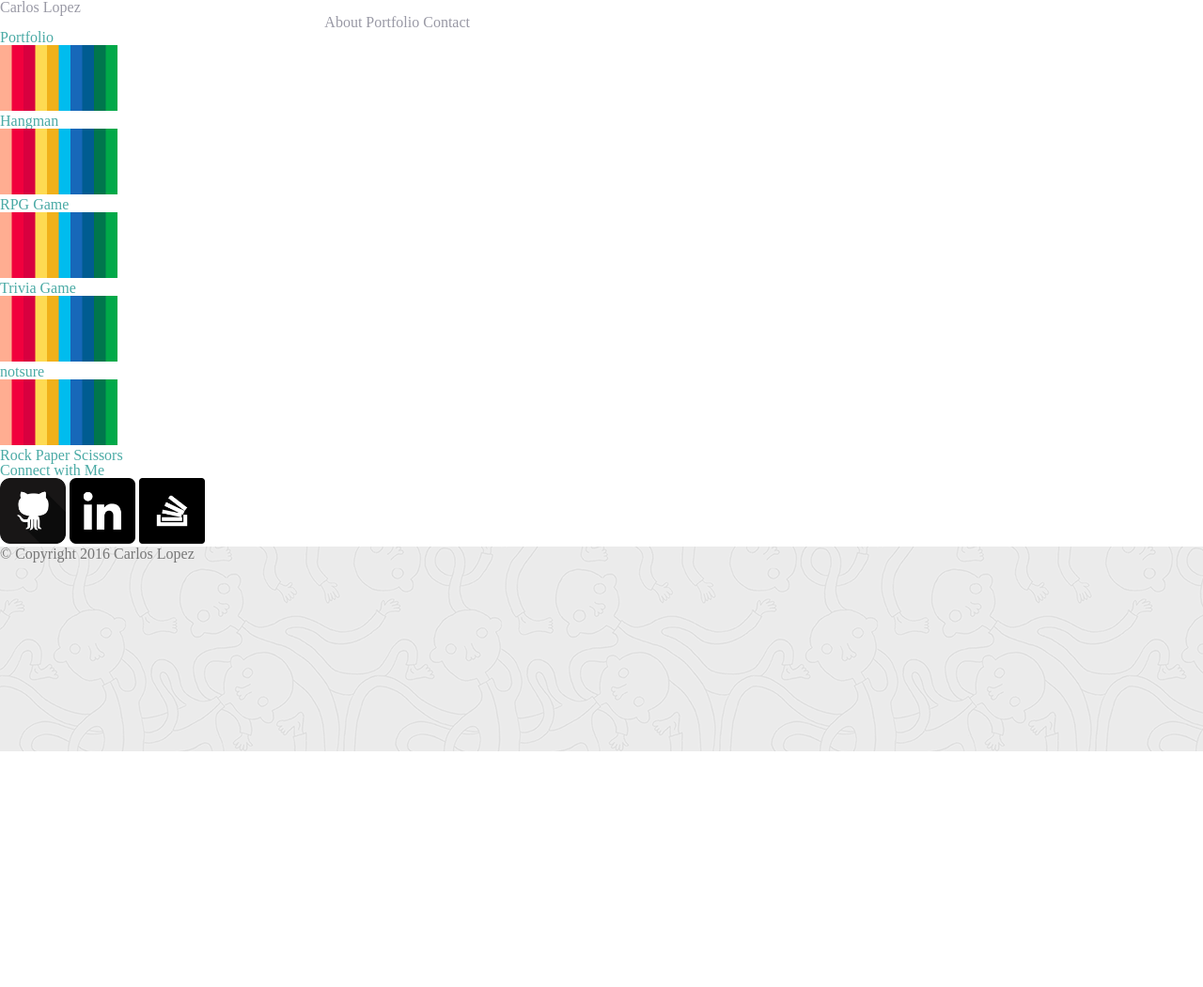
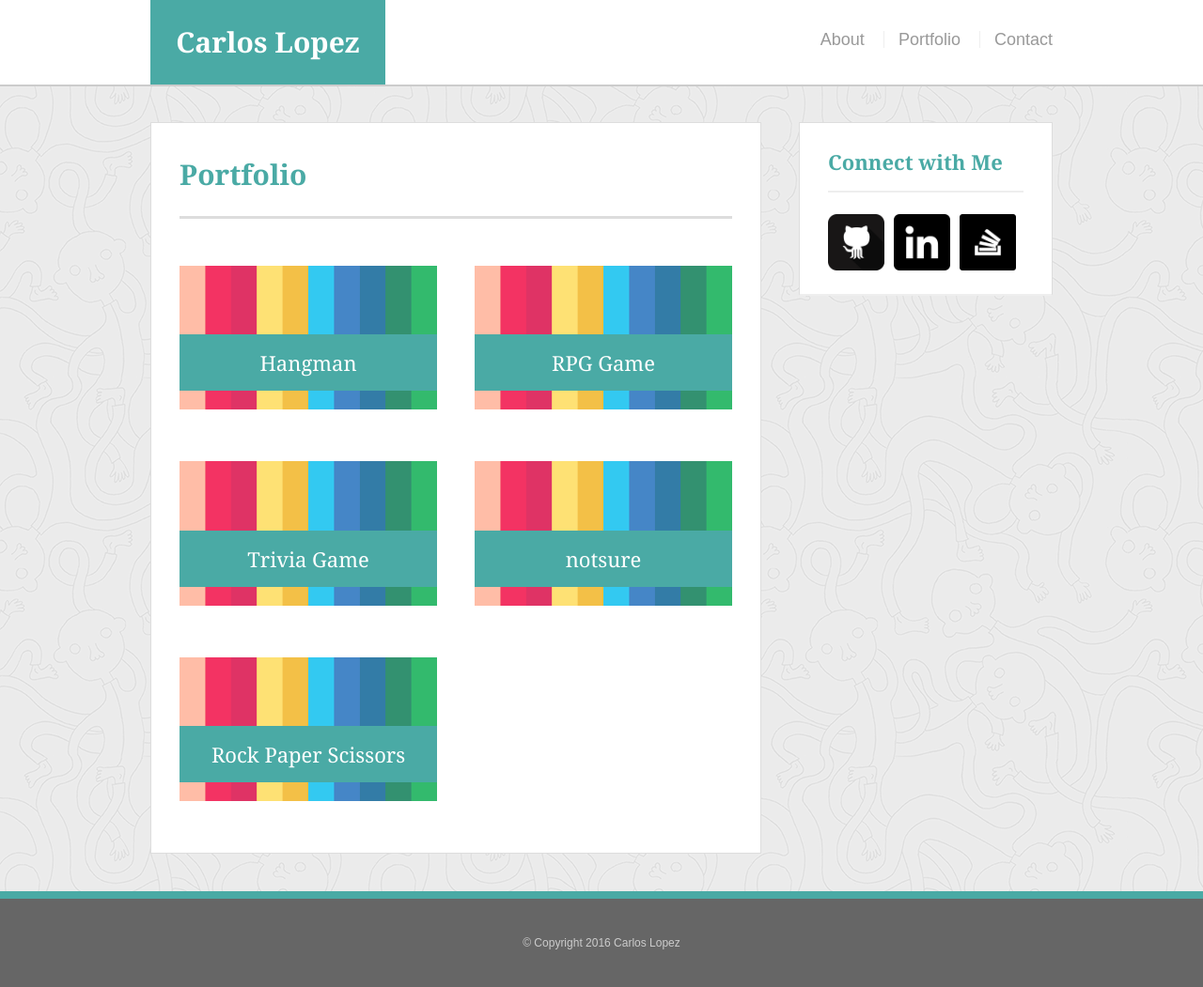
Before and after one commit to clo2go/basic_portfolio, a PHP site: page /portfolio.html in a window 1280 px wide. Shown: the whole page at 94% size. Before the commit the page ends 800 px from the top, so only its background shows below. Run offline with PHP 8.4, Linux system fonts and the light colour scheme.

Commit message:
updated portfolio with placeholder images

```diff
--- a/assets/css/style.css
+++ b/assets/css/style.css
@@ -1,154 +1,233 @@
-
 * {
-
-}
-/* borrowed from MattS*/
-
-/*.wrapper {
-	min-height: 100%;
-	height: auto !important;
-	height: 100%;
-	margin: 0 auto -109px;
+	box-sizing:border-box;
 }
 
-.push {
-	height: 109px;
-}*/
 
 body {
 	background-image:url(../images/ignasi_pattern_s.png);
 	font-family: 'Arial', 'Helvetica Neue', Helvetica, sans-serif;
 	color: #777777;
-	margin: 0px;
-	padding: 0px;
 	font-size: 18px;
+	line-height: 34px;
 }
-a{
-	color: #9999A5;
+
+.container {
+	width: 100%;
+	max-width: 960px;
+	margin: 0 auto;
+	clear: both;
+}
+
+h1, h2, h3, p {
+	margin-bottom: 20px;
+}
+
+p:last-child {
+	margin-bottom: 0;
+}
+
+h1, h2, h3 {
+	font-family: 'Georgia', Times, Times New Roman, serif;
+	font-weight: 700;
+	color: #4aaaa5;
+}
+
+h1 {
+	font-size: 30px;
+	line-height: 49px;
+	border-bottom: 3px solid #ddd;
+	padding-bottom: 20px;
+}
+
+h2, h3 {
+	font-size: 22px;
+}
+
+/*HEADER*/
+
+#masthead {
+	background: #fff;
+	margin: 0 0 30px;
+	z-index: 99;
+	color; #fff;
+	overflow: auto;
+	border-bottom: 2px solid #ccc;
+	position: fixed;
+	width: 100%;
+}
+
+#logo {
+	width: 250px;
+	height: 90px;
+	background: #4aaaa5;
+	float: left;
+	font-family: 'Georgia', Times, Times New Roman, serif;
+	text-align: center;
+	line-height: 90px;
+	color: #fff;
+	font-weight: 700;
+	font-size: 30px;
 	text-decoration: none;
 }
-h1,h3,h4 {
-  /*border-bottom: 2px solid #ccc;
-  color: #4aaaa5;
-  font-family: 'Georgia', Times, Times New Roman, serif;
-  margin-bottom: 20px;
-  padding-bottom: 20px;*/
- 	font-family: 'Georgia', Times, Times New Roman, serif;
-	font-weight: bold;
-	font-size: 30px;
-	color: #4aaaa5;
+
+nav {
+	float: right;
+	margin-top: 25px;
+
 }
-header {
-	background: #ffffff;
-	border-bottom: 2px solid #cccccc;
+
+nav a {
+	color: #999;
+	text-decoration: none;
+	margin-left: 15px;
+	display: inline-block;
+	border-left: 1px solid #efefef;
+	padding-left: 15px;
+	line-height: 18px;
 }
-h1 {
-	font-size: 30px;
-	font-weight: bold;
-	align-items: center;
+
+nav a:first-child {
+	border-left: 0 none;
 }
-h2 {
-	background-color: #ffffff;
-  	color: #4aaaa5;
+
+/*MAIN SECTION*/
+
+#main-container {
+	padding-top: 130px;
+}
+
+.main-section {
+	background: #fff;
+	padding: 30px;
+	margin: 0 0 40px 0;
+	width: 100%;
+	max-width: 650px;
+	float: left;
+	border: 1px solid #ddd;
+}
+
+.auth-image {
+	width: 200px;
+	height: auto;
+	margin-top: 10px;
+	float: left;
+	margin-right: 25px;
+}
+
+/*SIDEBAR*/
+
+.sidebar {
+	background: #fff;
+	padding: 30px;
+	width: 100%;
+	max-width: 270px;
+	float: right;
+	border: 1px solid #ddd;
+	margin-bottom: 20px;
+}
+
+h3, .sidebar, h2 {
+	border-bottom: 2px solid #eee;
+	padding-bottom: 20px;
+	margin-bottom: 15px;
+	line-height: 22px;
+}
+
+.social {
+	 width: 60px;
+	 height: 60px;
+	 margin-top: 8px;
+	 margin-right: 5px;
+}
+
+.social:last child {
+	margin-right: 0;
+}
+
+footer {
+	background: #666;
+	color: #fff;
+	padding: 30px 0;
+	clear: both;
+	border-top: 8px solid #4aaaa5;
+	color: #ccc;
+	font-size: 12px;
+	text-align: center;
+}
+
+/*PORTFOLIO*/
 
 
+.work {
+	width: 274px;
+	overflow: auto;
+	position: relative;
+	float: left;
+	margin: 20px 0 25px;
 }
-p {
+
+.work:nth-child(even) {
+	margin-right: 40px;
+}
+
+.work img {
+	width: 100%;
+	border: 0 none;
+	opacity: .8;
+}
+
+.work h3 {
+	border-bottom: 0;
+	background: #4aaaa5;
+	color: #fff;
+	text-align: center;
+	position: absolute;
+	bottom: 20px;
+	padding: 15px;
+	width: 100%;
+	line-height: 30px;
+	margin-bottom: 0;
+	font-weight: 300;
+}
+
+/*CONTACT FORM*/
+
+#contact-form ul {
+	margin-bottom: 20px;
 
 }
-section {
-	background-color: #ffffff;
-	align-items: center;
+
+#contact-form li {
+	margin-bottom: 10px;
 }
-footer {
-	padding: 25px;
+
+label,
+input[type=text],
+input[type=email],
+textarea {
+	display:block;
+	width: 100%;
 }
-img {
-	height: 70px;
-	display: block;
-    margin: 0 auto;
-    display: inline-flex;
+
+input[type=text],
+input[type=email],
+textarea {
+	height: 35px;
+	border: 1px solid #ddd;
+	padding: 0 10px;
+	font-size: 14px;
 }
-.navbar {
-	display: flex;
-	align-items: center;
+
+textarea {
+	height: 200px;
 }
-.nav {
-	width: 300px;
-	margin-left: 200px;
-	margin-right: 0px;
-	text-align-last: right;
-}
-.name {
-	background-color: #4aaaa5;
-  	color: #ffffff;
-  	font-size: 34px;
-  	font-weight: bold;
-  	margin: 0px 0px 0px 100px;
-  	padding: 10px;
-  	text-align: center;
-  	width: 300px;
-}
-.aboutme {
-	background-color: #ffffff;
-  	color: #4aaaa5;
-  	font-size: 28px;
-  	font-weight: bold;
-  	margin: 10px;
 
 
+input[type=submit] {
+	background: #4aaaa5;
+	border: 0 none;
+	color: #fff;
+	font-size: 18px;
+	padding: 10px 30px;
+	cursor: pointer;
 }
-.profilepic{
-	height: 300px;
-}
-.connectWM {
-	margin-right: auto;
-	margin-left: auto;
-	background-color: #ffffff;
-  	color: #4aaaa5;
-  	font-size: 20px;
-  	font-weight: bold;
-  	padding: 15px;
-  	text-align: center;
-}
-/*.container {
-	background-color: #fff;
-  	padding: 10px;
-  	width: 1000px;*/
-
-}
-.social_images {
-
-}
-#main-bio,
-#contact-info,
-#bio-image {
-	float: left;
-}
-#main-bio {
-	width: 45%;
-	line-height: 190%;
-	margin: 40px 40px 40px 100px;
-
-}
-#contact-info {
-	width: 20%;
-	line-height: 190%;
-	margin: 40px 100px 40px 20px;
-	padding: 20px 30px 50px 30px;
-}
-#bio-image {
-	height: 250px;
-	margin: 20px 20px 20px 20px;
-}
-
-.footer{
-	clear: both;
-	background: #666666;
-	border-top: 9px solid #4aaaa5;
-	padding: 50px;
-	font-size: 12px;
-	color: #cccccc;
-	text-align: center
-
-}
--- a/portfolio.html
+++ b/portfolio.html
@@ -1,28 +1,27 @@
 <!DOCTYPE html>
 <html lang="en">
 <head>
-	<title>Carlos Lopez</title>
+	<title>Portfolio</title>
 
 	<meta charset="UTF-8">
-
+	<link rel="stylesheet" type="text/css" href="assets/css/reset.css">
 	<link rel="stylesheet" type="text/css" href="assets/css/style.css">
-	<link rel="stylesheet" type="text/css" href="assets/css/reset.css">
 
 </head>
 <body>
 	<header id ="masthead">
-		<div class="container-fluid">
+		<div class="container">
 			<a href="index.html" id= "logo">Carlos Lopez</a>
 				<nav class="nav">
 					<a href="index.html">About</a>
-					<a href="portfoliio.html">Portfolio</a>
+					<a href="portfolio.html">Portfolio</a>
 					<a href="contact.html">Contact</a>
 				</nav>
 		</div>
 	</header>
-		<div id="main-container" class="container-fluid">
-			<section class="main-container">
-				<h1>Portfolio</h2>
+		  <div class="container" id="main-container">
+			<section class="main-section">
+				<h1>Portfolio</h1>
 
 					<div class="work">
 						<img src="assets/images/place_holder.png" class="auth-image" alt="hangman">
@@ -51,18 +50,18 @@
 
 			</section>
 
-			<section id="sidebar">
+			<section class="sidebar">
+				<div id="connect">
 				<h2>Connect with Me</h2>
-					<div id="connect">
-						<img src="assets/images/github-square-black-social-octo.png" class="social" alt="github">
-			            <img src="assets/images/linkedinblack-social.png" class= "social" alt="linkedin">
-			            <img src="assets/images/stackoverflow-square-black-social.png" alt="stack overflow">
-					</div>
+
+					<img src="assets/images/github-square-black-social-octo.png" class="social" alt="github">
+		            <img src="assets/images/linkedinblack-social.png" class= "social" alt="linkedin">
+		            <img src="assets/images/stackoverflow-square-black-social.png" class="social" alt="stack overflow">
+			    </div>
 			</section>
 		</div>
-
 		<footer>
-			<div class="container-fluid">
+			<div class="container">
 				&copy; Copyright 2016 Carlos Lopez</
 			</div>
 		</footer>
```
Also changed, not shown: contact.html (+17 -17 lines), index.html (+19 -18 lines).
